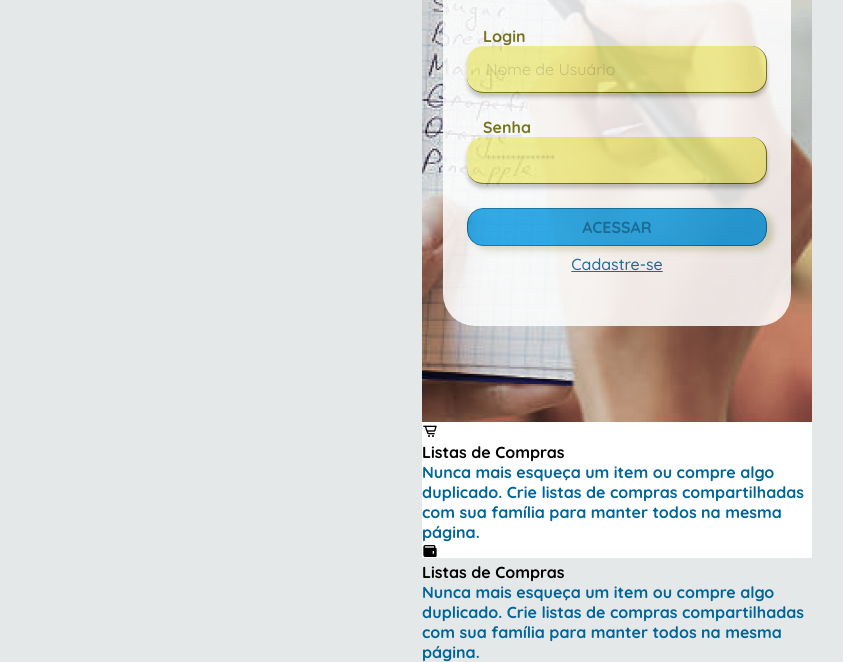
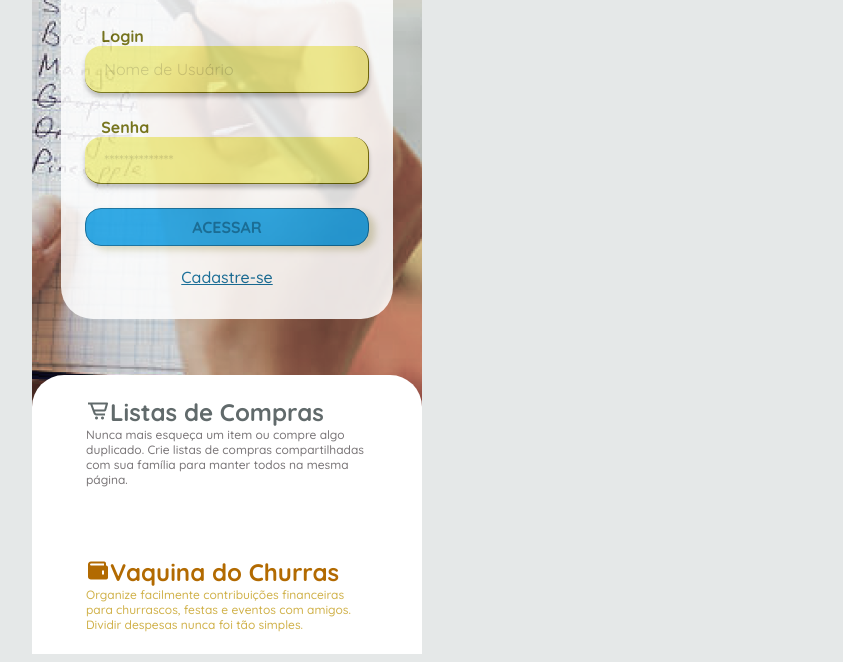
Before and after one commit to MarklistPi/Code, a plain HTML site: page index.html in a window 1280 px wide. Shown: the part 242-904 px from the top of the page, without its empty margins (23-866 px from the left). Drawn offline with nearby package versions, Linux system fonts and the light colour scheme.

Commit message:
fix: tela de login

```diff
--- a/CSS/home.css
+++ b/CSS/home.css
@@ -3,13 +3,29 @@
     display: flex;
     align-items: center;
     justify-content: center;
+    width: 100%;
 }
+
+.footer{
+    background: #FFF;
+    display: flex;
+    position: relative;
+    flex-direction: column;
+    align-items: center;
+    justify-content: center;
+    width: 100%;
+    padding: 22px 54px;
+    top: -40px;
+    border-top-left-radius: 32px;
+    border-top-right-radius: 32px;
+}
+
 
 .box-login {
     display: flex;
     flex-direction: column;
-    width: 348px;
-    height: 472px;
+    width: 85%;
+    height: 70%;
     flex-shrink: 0;
     border-radius: 32px;
     opacity: 0.85;
@@ -50,3 +66,56 @@ form {
     display: flex;
     flex-direction: column;
 }
+
+.title-footer{
+    color: #616A6B;
+    font-family: Quicksand;
+    font-size: 24px;
+    font-style: normal;
+    font-weight: 700;
+    line-height: normal;
+    display: flex;
+}
+.title-footer-y{
+    color: #B26A01;
+    font-family: Quicksand;
+    font-size: 24px;
+    font-style: normal;
+    font-weight: 700;
+    line-height: normal;
+    display: flex;
+}
+
+.p-footer{
+    color: #797577;
+    font-family: Quicksand;
+    font-size: 12px;
+    font-style: normal;
+    font-weight: 500;
+    line-height: normal;
+    margin-bottom: 70px;
+}
+
+.p-footer-y{
+    color: #D0B149;
+    font-family: Quicksand;
+    font-size: 12px;
+    font-style: normal;
+    font-weight: 500;
+    line-height: normal;
+}
+
+.button-cadastro {
+    color: #069;
+    text-align: center;
+    font-family: Quicksand;
+    font-size: 16px;
+    font-style: normal;
+    font-weight: 500;
+    line-height: normal;
+    text-decoration-line: underline;
+    background: none;
+    border: none;
+    box-shadow: none;
+    margin-top: 21px;
+}
--- a/CSS/reset.css
+++ b/CSS/reset.css
@@ -18,60 +18,8 @@ body{
     align-items: center;
     justify-content: center;
     width: 100vw;
+    max-width: 500px;
     height: 100%;
+    min-height: 100vh;
     background-color: #E5E8E8;
 }
-
-button{
-    border-radius: 16px;
-    border: 1px solid #069;
-    background: #17A1E6;
-    box-shadow: 6px 4px 7px 0px rgba(105, 102, 0, 0.25);
-    color: #069;
-    font-family: Quicksand;
-    font-size: 16px;
-    font-style: normal;
-    font-weight: 700;
-    line-height: normal;
-    padding: 8px 17px;
-}
-
-input {
-    border-radius: 16px;
-    border-right: 1px solid #696600;
-    border-bottom: 1px solid #696600;
-    border-top: none;
-    border-left: none   ;
-    background: rgba(230, 223, 19, 0.50);
-    box-shadow: 0px 4px 4px 0px rgba(0, 0, 0, 0.25);
-    padding: 13px 19px;
-    color: #696600;
-    font-family: Quicksand;
-    font-size: 16px;
-    font-style: normal;
-    font-weight: 400;
-    line-height: normal;
-}
-
-input::placeholder{
-    color: #C9C670;
-    font-family: Quicksand;
-    font-size: 16px;
-    font-style: normal;
-    font-weight: 400;
-    line-height: normal;
-}
-
-.button-cadastro {
-    color: #069;
-    text-align: center;
-    font-family: Quicksand;
-    font-size: 16px;
-    font-style: normal;
-    font-weight: 500;
-    line-height: normal;
-    text-decoration-line: underline;
-    background: none;
-    border: none;
-    box-shadow: none;
-}
--- a/CSS/variables.css
+++ b/CSS/variables.css
@@ -25,3 +25,44 @@ p {
     font-weight: 700;
     line-height: normal;
 }
+
+
+button{
+    border-radius: 16px;
+    border: 1px solid #069;
+    background: #17A1E6;
+    box-shadow: 6px 4px 7px 0px rgba(105, 102, 0, 0.25);
+    color: #069;
+    font-family: Quicksand;
+    font-size: 16px;
+    font-style: normal;
+    font-weight: 700;
+    line-height: normal;
+    padding: 8px 17px;
+}
+
+input {
+    border-radius: 16px;
+    border-right: 1px solid #696600;
+    border-bottom: 1px solid #696600;
+    border-top: none;
+    border-left: none   ;
+    background: rgba(230, 223, 19, 0.50);
+    box-shadow: 0px 4px 4px 0px rgba(0, 0, 0, 0.25);
+    padding: 13px 19px;
+    color: #696600;
+    font-family: Quicksand;
+    font-size: 16px;
+    font-style: normal;
+    font-weight: 400;
+    line-height: normal;
+}
+
+input::placeholder{
+    color: #C9C670;
+    font-family: Quicksand;
+    font-size: 16px;
+    font-style: normal;
+    font-weight: 400;
+    line-height: normal;
+}
--- a/index.html
+++ b/index.html
@@ -30,7 +30,7 @@
                     </div>
                     <div class="buttons">
                         <button>ACESSAR</button>
-                        <button class="button-cadastro">Cadastre-se</button>
+                        <a href="./cadastro.html" class="button-cadastro">Cadastre-se</a>
                     </div>
                 </form>
             </div>
@@ -41,23 +41,16 @@
                     <span><i class='bx bx-cart-alt'></i></span>
                     <h2>Listas de Compras</h2>
                 </div>
-                <p>Nunca mais esqueça um item ou compre algo duplicado. Crie listas de compras compartilhadas com sua família para manter todos na mesma página.</p>
+                <p class="p-footer">Nunca mais esqueça um item ou compre algo duplicado. Crie listas de compras compartilhadas com sua família para manter todos na mesma página.</p>
             </div>
             <div class="item">
-                <div class="title-footer">
+                <div class="title-footer-y">
                     <span><i class='bx bxs-wallet' ></i></span>
-                    <h2>Listas de Compras</h2>
+                    <h2>Vaquina do Churras</h2>
                 </div>
-                <p>Nunca mais esqueça um item ou compre algo duplicado. Crie listas de compras compartilhadas com sua família para manter todos na mesma página.</p>
+                <p class="p-footer-y">Organize facilmente contribuições financeiras para churrascos, festas e eventos com amigos. Dividir despesas nunca foi tão simples.</p>
             </div>
-
         </section>
-
-
-
-
-
-
     </div>
 </body>
 </html>
```
